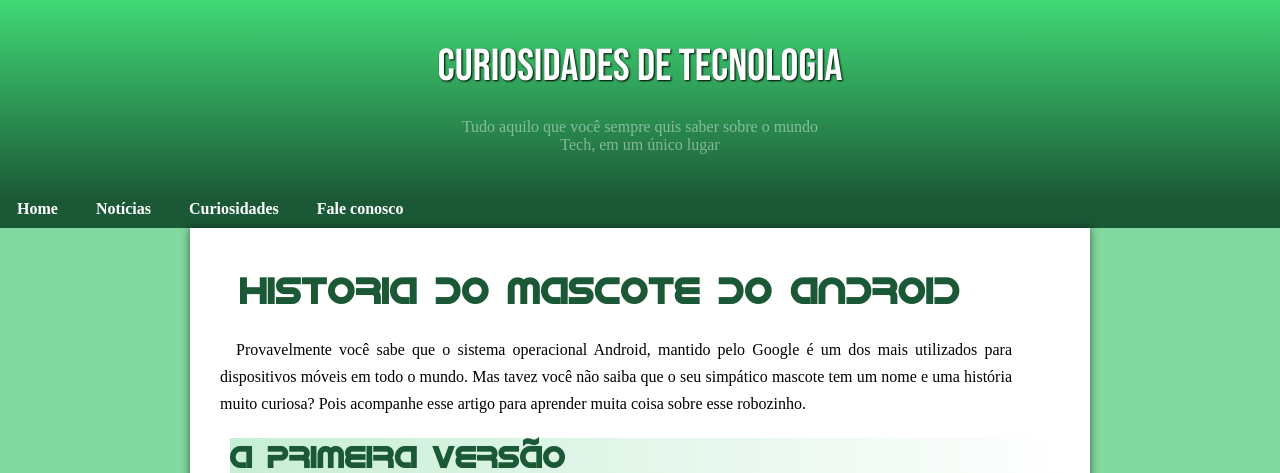
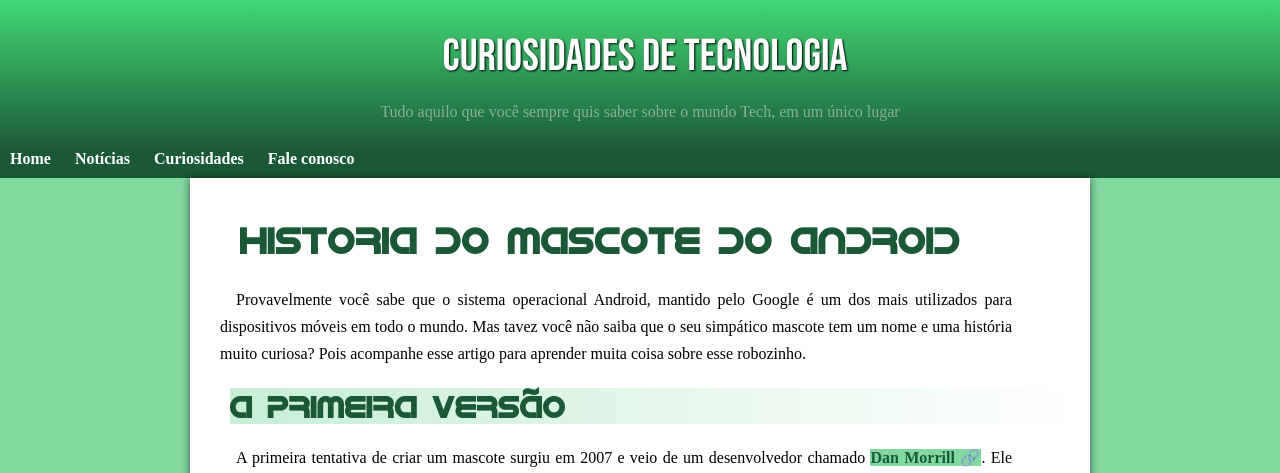
Before and after one commit to ruandiegl/projeto-android, a plain HTML site: page index.html.html in a window 1280 px wide. Shown: the top 473 px of the page. Drawn offline with Linux system fonts and the light colour scheme; files whose address does not match are found by name.

Commit message:
Initial commit

```diff
--- a/style.css
+++ b/style.css
@@ -23,17 +23,17 @@ a.externo::after {
 
 
 header {
-    height: 200px;
-    padding: 40px 0px 0px 0px;
+    min-height: 150px;
+   text-align: center;
     background-image: linear-gradient(to bottom, #41D976, #1B5936);
     box-shadow: 2px 2px 10px 1px black;
+    padding-top: 30px;
 }
 header > h1 {
     font-family: 'bebasneue';
     font-weight: 100;
     color: white;
-    text-align: center;
-    margin: 0px 10px 25px 10px;
+    margin: 0px 0px 20px 10px;
     text-shadow: 1px 1px 2px  black;
     font-size: 2.8em ;
 
@@ -42,15 +42,15 @@ header > p {
     text-align: center;
     color: rgba(255, 255, 255, 0.438);
     font-weight: lighter;
-    width: 360px;
+    max-width: 600px;
     margin: auto;
+    padding: 0px 10px 0px 10px;
 }
 nav > a {
     text-decoration: none;
     text-align: left;
     color: white;
     font-weight: bold;
-    margin: 7px;
     padding: 10px 10px 10px 10px;
     transition-duration: 0.5s;
 
```
